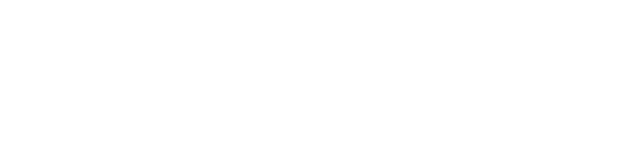
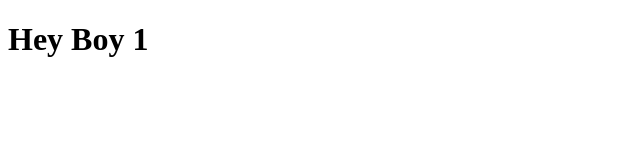
Before and after one commit to montoya117/repasoGit, a plain HTML site: page index.html in a window 1280 px wide. Shown: the whole page, without its empty margins (0-640 px from the left). Drawn offline with Linux system fonts and the light colour scheme.

Commit message:
Update index.html

```diff
--- a/index.html
+++ b/index.html
@@ -6,6 +6,6 @@
     <title>Document</title>
 </head>
 <body>
-
+    <h1>Hey Boy 1</h1>
 </body>
 </html>
```
